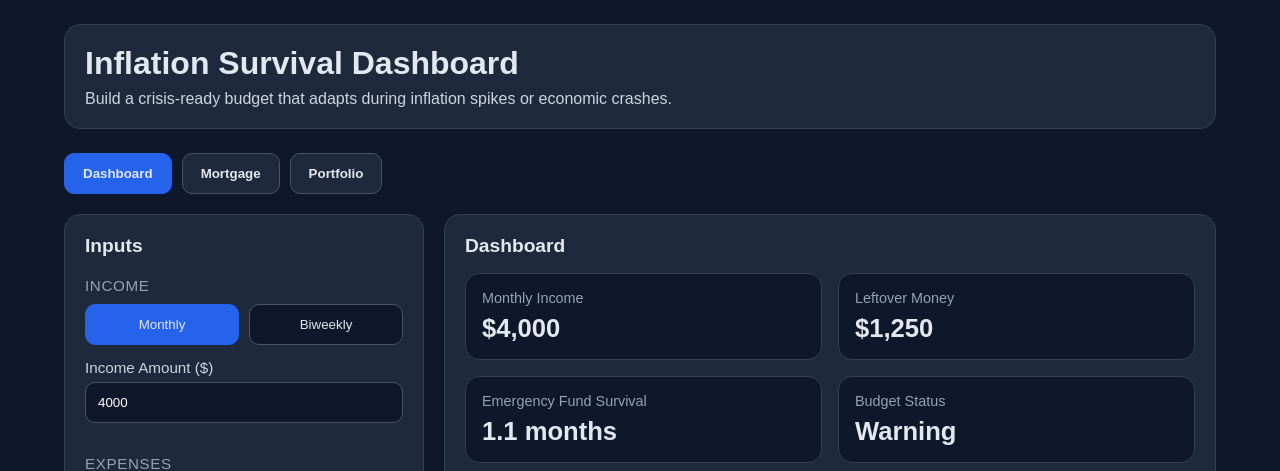
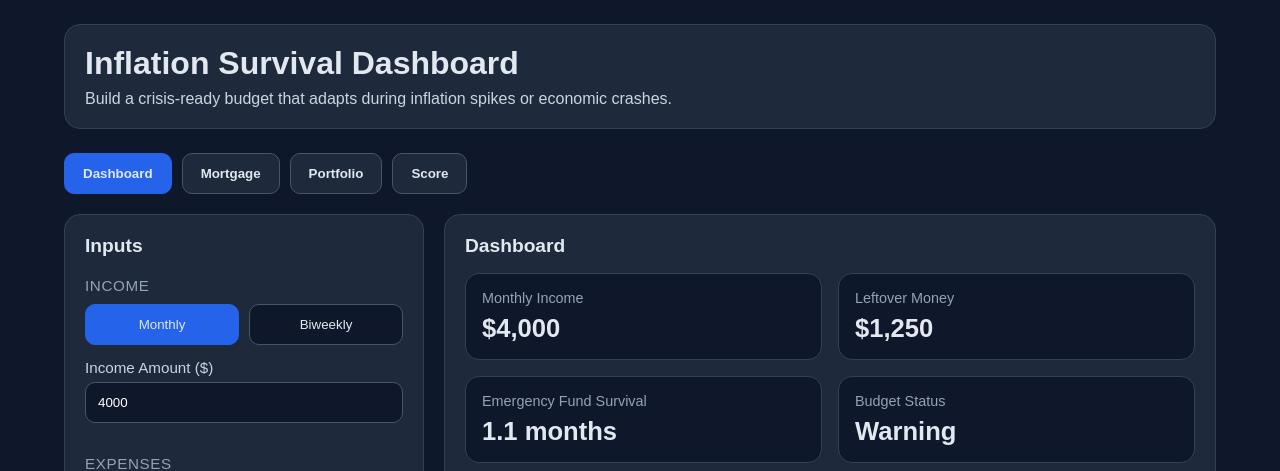
Before and after one commit to trevorddevries-lab/Economic-Excellence, a Python web app: template Excelnomics/templates/index.html in a window 1280 px wide. Shown: the top 471 px of the page. Run offline with Jinja, Linux system fonts and the light colour scheme; the template is opened without the code that fills it, so the values that code supplies are empty.

Commit message:
added the button

```diff
--- a/Excelnomics(Scripts)/Scripts/templates/index.html
+++ b/Excelnomics(Scripts)/Scripts/templates/index.html
@@ -347,6 +347,7 @@
       <button class="page-tab active" id="dashboardTab">Dashboard</button>
       <button class="page-tab" id="mortgageTab">Mortgage</button>
       <button class="page-tab" id="portfolioTab">Portfolio</button>
+      <button class="page-tab" onclick="window.location.href='/score-page'">Score</button>
     </div>
 
     <!-- DASHBOARD PAGE -->
```
